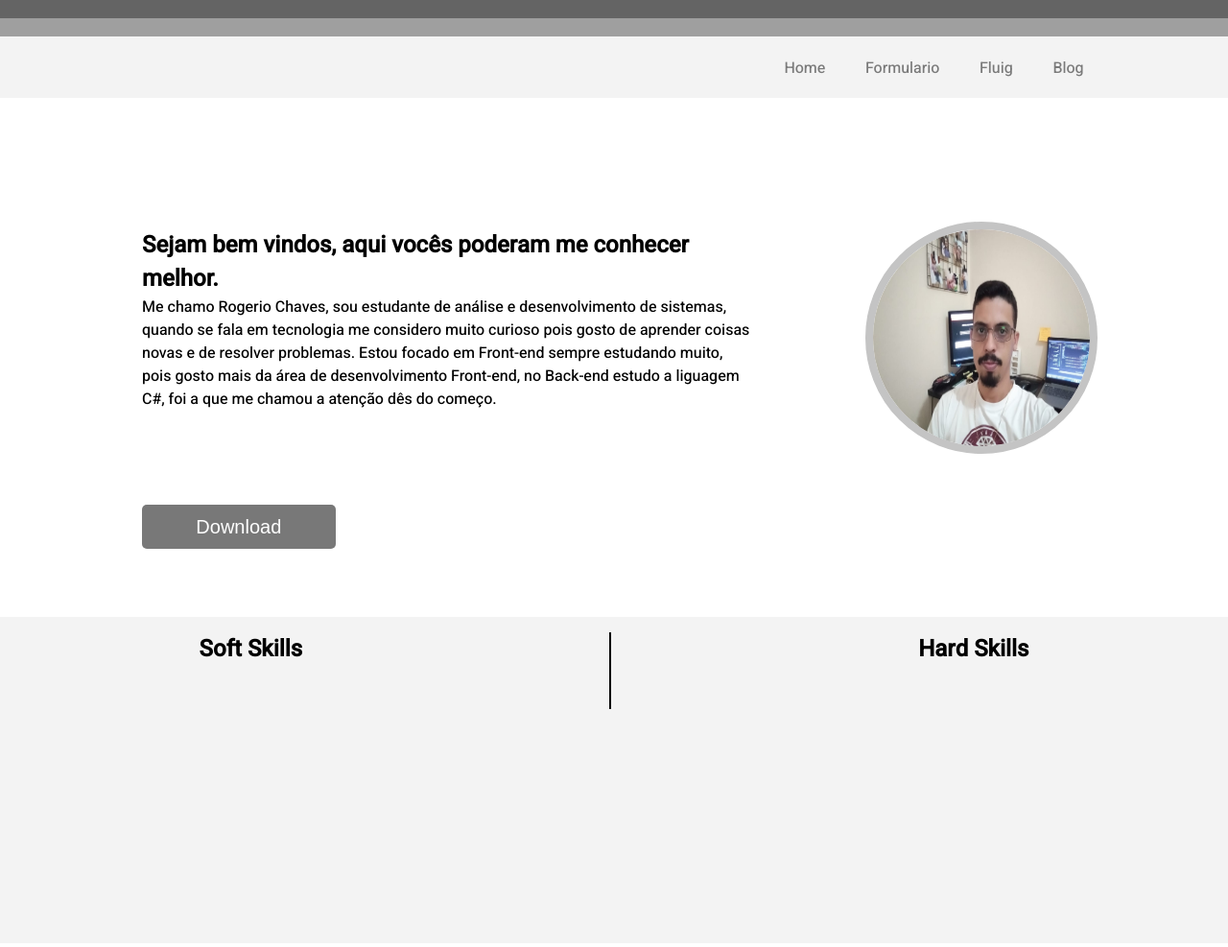
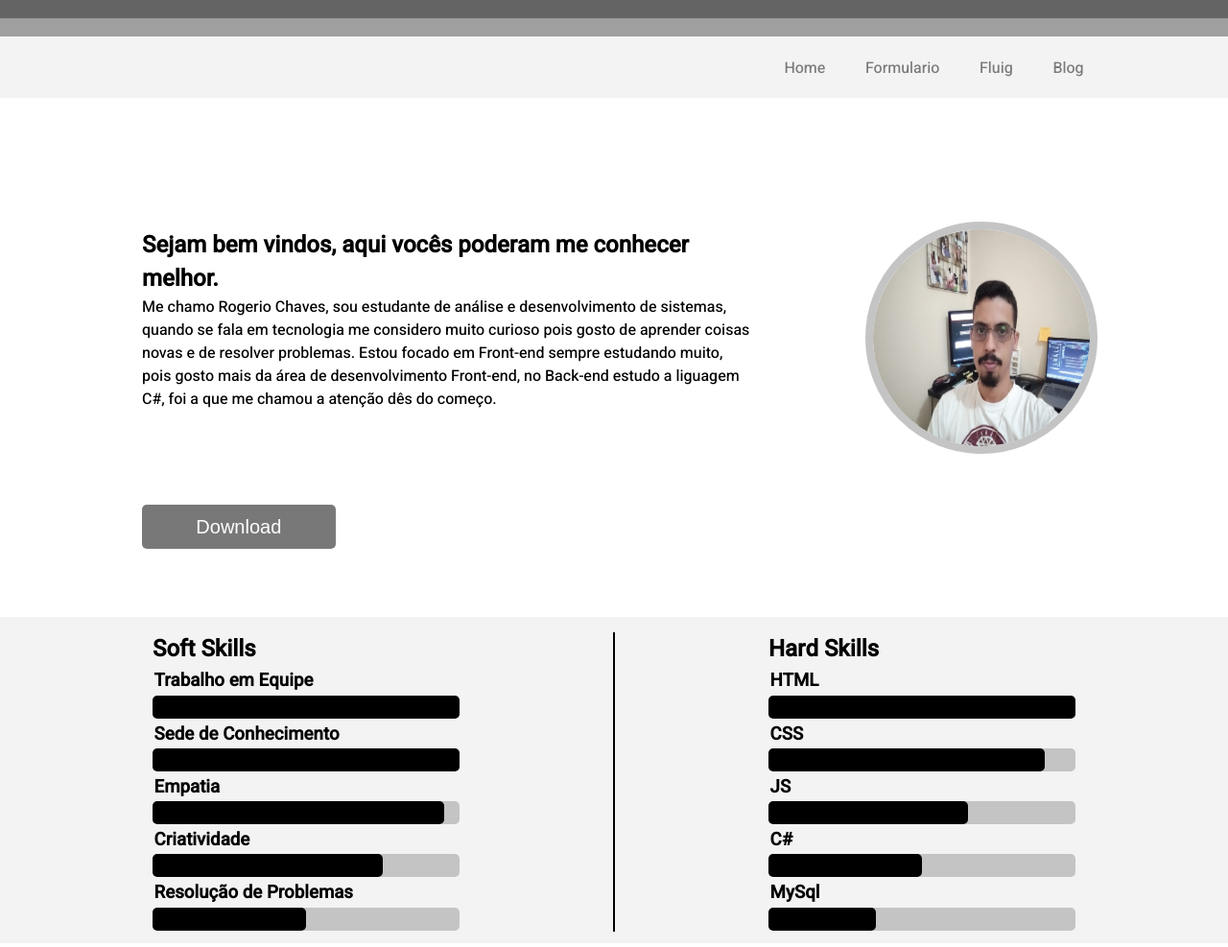
Before and after one commit to rogerch93/TOTVS-START, a plain HTML site: page index.html in a window 1280 px wide. Shown: the whole page at 96% size. Drawn offline with Linux system fonts and the light colour scheme.

Commit message:
finalizando animação

```diff
--- a/index.html
+++ b/index.html
@@ -43,11 +43,55 @@
         <div class="title">
           <div class="soft">
             <h2>Soft Skills</h2>
+            <div class="skill-text">
+              <h3>Trabalho em Equipe</h3>
+              <div class="container">
+                <div class="bar1"></div>
+              </div>
+              <h3>Sede de Conhecimento</h3>
+              <div class="container">
+                <div class="bar2"></div>
+              </div>
+              <h3>Empatia</h3>
+              <div class="container">
+                <div class="bar3"></div>
+              </div>
+              <h3>Criatividade</h3>
+              <div class="container">
+                <div class="bar4"></div>
+              </div>
+              <h3>Resolução de Problemas</h3>
+              <div class="container">
+                <div class="bar5"></div>
+              </div>
+            </div>
           </div>
           <div class="
           divider"></div>
           <div class="hard">
             <h2>Hard Skills</h2>
+            <div class="skill-text">
+              <h3>HTML</h3>
+              <div class="container">
+                <div class="bar6"></div>
+              </div>
+              <h3>CSS</h3>
+              <div class="container">
+                <div class="bar7"></div>
+              </div>
+              <h3>JS</h3>
+              <div class="container">
+                <div class="bar8"></div>
+              </div>
+              <h3>C#</h3>
+              <div class="container">
+                <div class="bar9"></div>
+              </div>
+              <h3>MySql</h3>
+              <div class="container">
+                <div class="bar10"></div>
+              </div>
+            </div>
           </div>
         </div>
         <!--Padding interno.-->
--- a/style.css
+++ b/style.css
@@ -111,14 +111,156 @@ body {
 }
 
 #skills .title .soft{
-  margin-right: 20rem;
+  margin-right: 10rem;
+}
+
+  h3{
+  padding: 0.1rem;
 }
 
 #skills .title .hard{
-  margin-left: 20rem;
+  margin-left: 10rem;
 }
 
 #skills .title .divider{
   border: solid 1px;
-  height: 5rem;
+  height: 19.5rem;
 }
+
+/*=====BARRA DE SKILLS ANIMAÇÃO=====*/
+.container{
+  width: 20rem;
+  height: 1.5rem;
+  background: #c4c4c4;
+  border-radius: 5px;
+}
+.container .bar1{
+  height: 1.5rem;
+  background: #000000;
+  border-radius: 5px;
+  animation: anime1 5s normal;
+  width: 100%;
+}
+
+.container .bar2{
+  height: 1.5rem;
+  background: #000000;
+  border-radius: 5px;
+  animation: anime2 5s normal;
+  width: 100%;
+}
+
+.container .bar3{
+  height: 1.5rem;
+  background: #000000;
+  border-radius: 5px;
+  animation: anime3 5s normal;
+  width: 95%;
+}
+
+.container .bar4{
+  height: 1.5rem;
+  background: #000000;
+  border-radius: 5px;
+  animation: anime4 5s normal;
+  width: 75%;
+}
+
+.container .bar5{
+  height: 1.5rem;
+  background: #000000;
+  border-radius: 5px;
+  animation: anime5 5s normal;
+  width: 50%;
+}
+
+.container .bar6{
+  height: 1.5rem;
+  background: #000000;
+  border-radius: 5px;
+  animation: anime6 5s normal;
+  width: 100%;
+}
+
+.container .bar7{
+  height: 1.5rem;
+  background: #000000;
+  border-radius: 5px;
+  animation: anime7 5s normal;
+  width: 90%;
+}
+
+.container .bar8{
+  height: 1.5rem;
+  background: #000000;
+  border-radius: 5px;
+  animation: anime8 5s normal;
+  width: 65%;
+}
+
+.container .bar9{
+  height: 1.5rem;
+  background: #000000;
+  border-radius: 5px;
+  animation: anime9 5s normal;
+  width: 50%;
+}
+
+.container .bar10{
+  height: 1.5rem;
+  background: #000000;
+  border-radius: 5px;
+  animation: anime10 5s normal;
+  width: 35%;
+}
+
+@keyframes anime1{
+  0% {width: 0%;}
+  100%{width: 100%;}
+}
+
+
+@keyframes anime2{
+  0% {width: 0%;}
+  100%{width: 100%;}
+}
+
+@keyframes anime3{
+  0% {width: 0%;}
+  100%{width: 95%;}
+}
+
+@keyframes anime4{
+  0% {width: 0%;}
+  100%{width: 75%;}
+}
+
+@keyframes anime5{
+  0% {width: 0%;}
+  100%{width: 50%;}
+}
+
+@keyframes anime6{
+  0% {width: 0%;}
+  100%{width: 100%;}
+}
+
+@keyframes anime7{
+  0% {width: 0%;}
+  100%{width: 90%;}
+}
+
+@keyframes anime8{
+  0% {width: 0%;}
+  100%{width: 65%;}
+}
+
+@keyframes anime9{
+  0% {width: 0%;}
+  100%{width: 50%;}
+}
+
+@keyframes anime10{
+  0% {width: 0%;}
+  100%{width: 35%;}
+}
```
